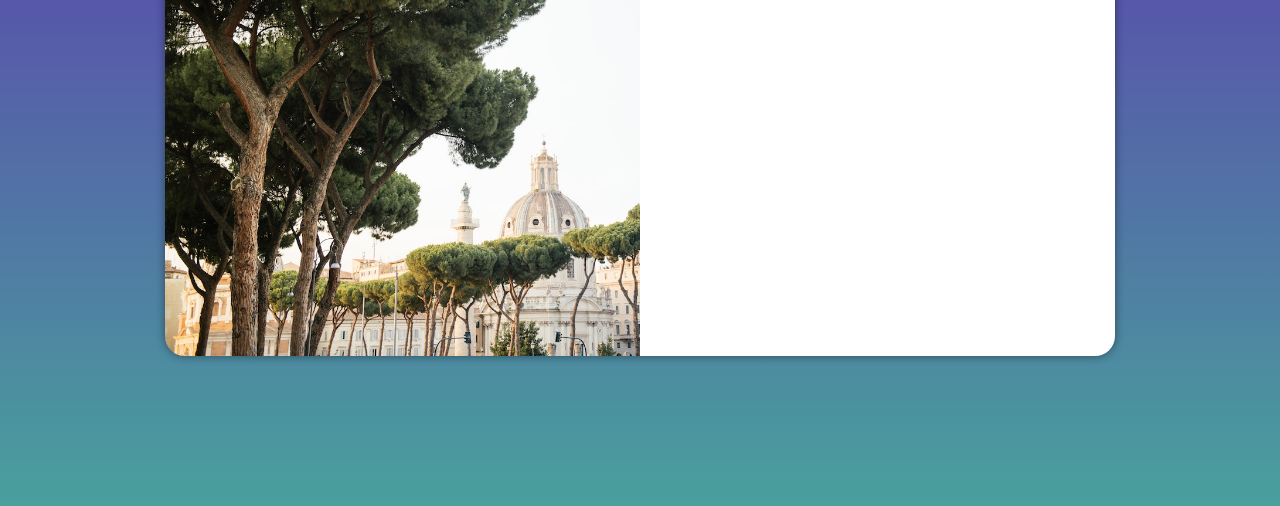
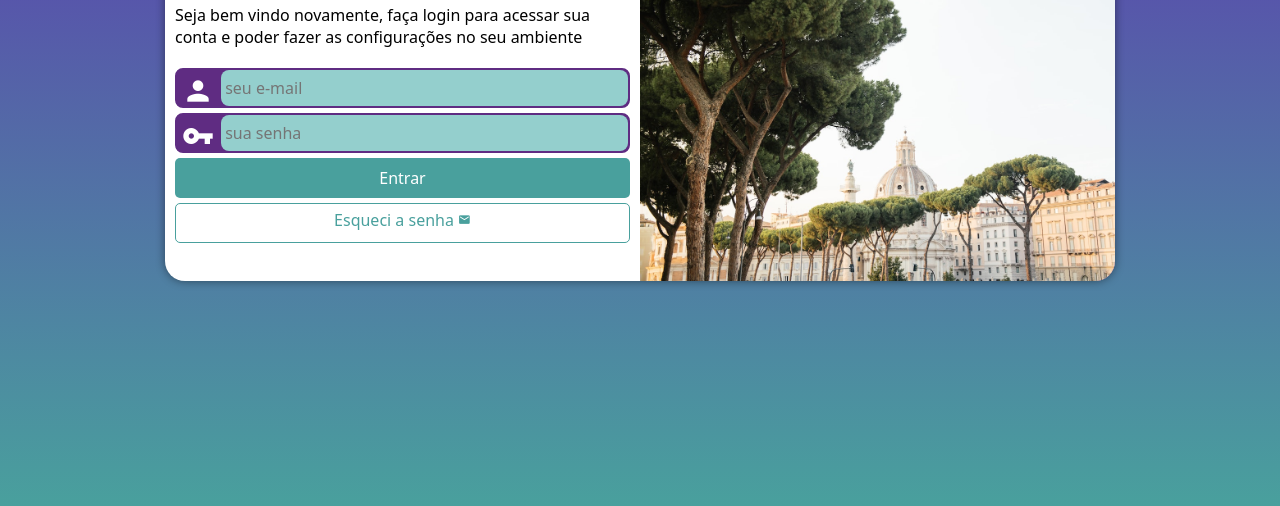
Before and after one commit to Caio-Leto/HTLM5-and-CSS3, a plain HTML site: page Modulo 4/tela-de-login/index.html in a window 1280 px wide. Shown: the part 294-800 px from the top of the page. Drawn offline with Linux system fonts and the light colour scheme.

Commit message:
tela de login finalizada

```diff
--- a/Modulo 4/tela-de-login/estilos/media-query.css
+++ b/Modulo 4/tela-de-login/estilos/media-query.css
@@ -7,6 +7,7 @@
 
     section#login {
         width: 80vw;
+        height: 280px;
     }
 
     section#login > div#imagem {
@@ -28,16 +29,26 @@
 
     section#login {
         width: 950px;
+        height: 350px;
     }
 
     section#login > div#imagem {
-        float: left;
+        float: right;
         width: 50%;
         height: 100%;
     }
 
     section#login > div#formulario {
-        float: right;
+        float: left;
         width: 50%;
     }
+
+    div#formulario > h1 {
+        font-size: 2em;
+    }
+
+    div#formulario > p {
+        font-size: 1em;
+        margin: 20px 0px;
+    }
 }
--- a/Modulo 4/tela-de-login/estilos/style.css
+++ b/Modulo 4/tela-de-login/estilos/style.css
@@ -29,15 +29,16 @@ section#login {
     position: absolute;
     top: 50%;
     left: 50%;
-    transform: translate(-50%, -50%);
+
     overflow: hidden;
 
     background-color: white;
     width: 250px;
-    height: 500px;
+    height: 515px;
     border-radius: 20px;
     box-shadow: 0px 0px 10px rgba(0, 0, 0, 0.450);
 
+    transform: translate(-50%, -50%);
     transition: width 0.3s, heigth 0.3s;
     transition-timing-function: ease;
 }
@@ -54,3 +55,87 @@ section#login > div#formulario {
     display: block;
     padding: 10px;
 }
+
+div#formulario > h1 {
+    text-align: center;
+    margin-bottom: 10px;
+}
+
+div#formulario > p {
+    font-size: 0.8em;
+}
+
+form > div.campo {
+    background-color: #5f2c82;
+    border: 2px solid #5f2c82;
+    display: block;
+    width: 100%;
+    height: 40px;
+    border-radius: 8px;
+    margin: 5px 0px;
+}
+
+div.campo > label {
+    display: none;
+}
+
+div.campo > i {
+    color: white;
+    font-size: 2em;
+    width: 40px;
+    padding: 5px;
+}
+
+div.campo > input {
+    background-color: #94cfcd;
+    font-size: 1em;
+    width: calc(100% - 44.5px);
+    height: 100%;
+    border: 0px;
+    border-radius: 8px;
+    padding: 4px;
+    transform: translateY(-13px);
+}
+
+div.campo > input:focus-within {
+    background-color: white;
+}
+
+form > input[type=submit] {
+    display: block;
+    font-size: 1em;
+    width: 100%;
+    height: 40px;
+    background-color: #49a09d;
+    color: white;
+    border: none;
+    border-radius: 5px;
+    cursor: pointer;
+}
+
+form > input[type=submit]:hover {
+    background-color: #2d6462;
+}
+
+form > a.botao {
+    display: block;
+    text-align: center;
+    font-size: 1em;
+    width: 100%;
+    height: 40px;
+    padding-top: 5px;
+    margin-top: 5px;
+    background-color: white;
+    color: #49a09d;
+    border: 1px solid #49a09d;
+    border-radius: 5px;
+    text-decoration: none;
+}
+
+form > a.botao:hover {
+    background-color: #6cd3cf;
+}
+
+form > a.botao > i {
+    font-size: 0.8em;
+}
--- a/Modulo 4/tela-de-login/index.html
+++ b/Modulo 4/tela-de-login/index.html
@@ -6,6 +6,7 @@
     <meta http-equiv="X-UA-Compatible" content="IE=edge">
     <meta name="viewport" content="width=device-width, initial-scale=1.0">
     <title>Document</title>
+    <link rel="stylesheet" href="https://fonts.googleapis.com/icon?family=Material+Icons">
     <link rel="stylesheet" href="estilos/style.css">
     <link rel="stylesheet" href="estilos/media-query.css">
 </head>
@@ -20,7 +21,22 @@
                 <h1>login</h1>
                 <p>Seja bem vindo novamente, faça login para acessar sua conta e poder fazer as configurações no seu
                     ambiente</p>
-                    <form action="login.php" method="post"></form>
+                <form action="login.php" method="post" autocomplete="on">
+                    <div class="campo">
+                        <i class="material-icons">person</i>
+                        <input type="email" name="login" id="login" placeholder="seu e-mail" autocomplete="email" required maxlength="30">
+                        <label for="ilogin">Login</label>
+                    </div>
+                    <div class="campo">
+                        <i class="material-icons">vpn_key</i>
+                        <input type="password" name="senha" id="isenha" placeholder="sua senha" autocomplete="current-password" required minlength="8" maxlength="20">
+                        <label for="isenha">senha</label>
+                    </div>
+                    <input type="submit" value="Entrar">
+                    <a href="esqueci.html" class="botao">
+                        Esqueci a senha <i class="material-icons">mail</i>
+                    </a>
+                </form>
             </div>
         </section>
     </main>
```
